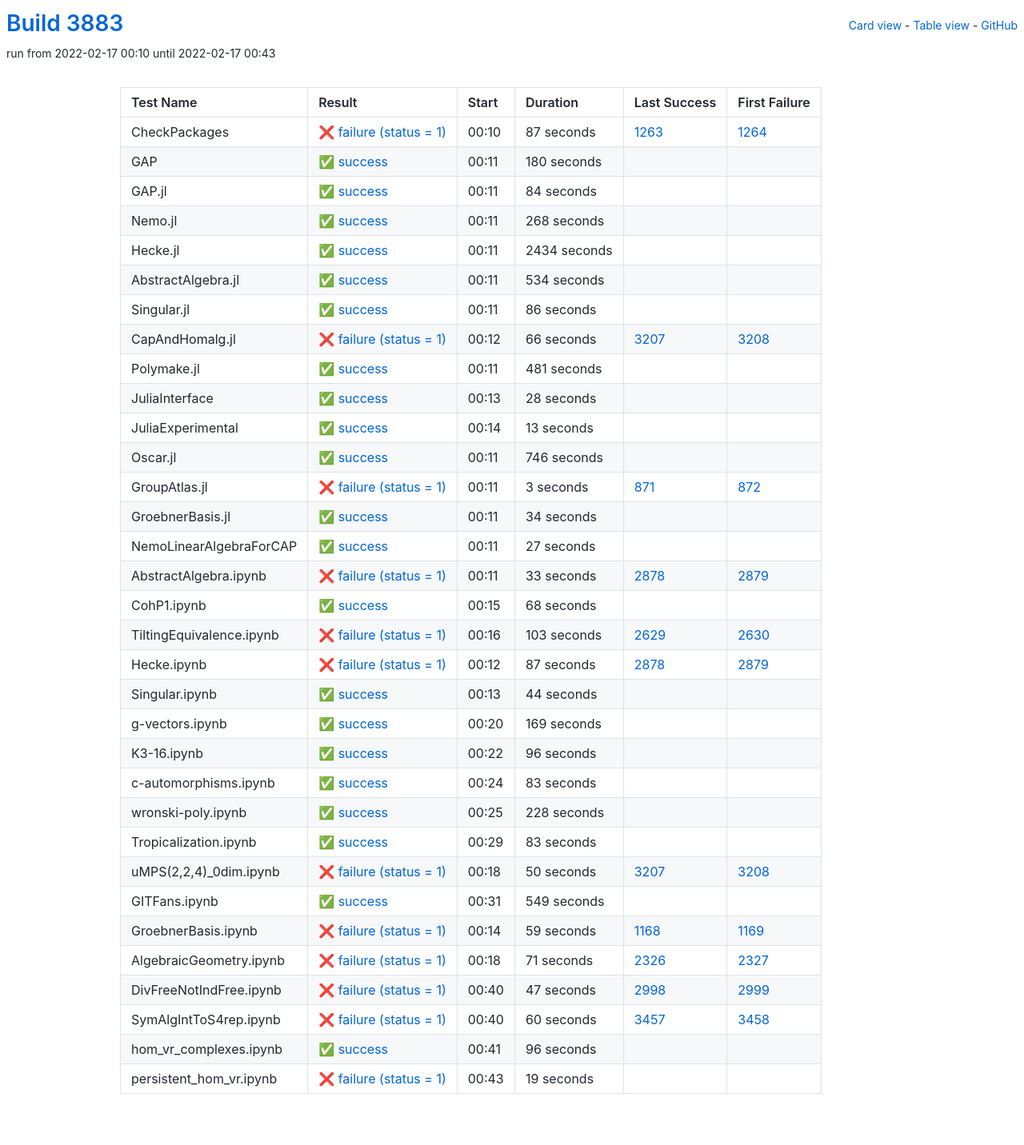
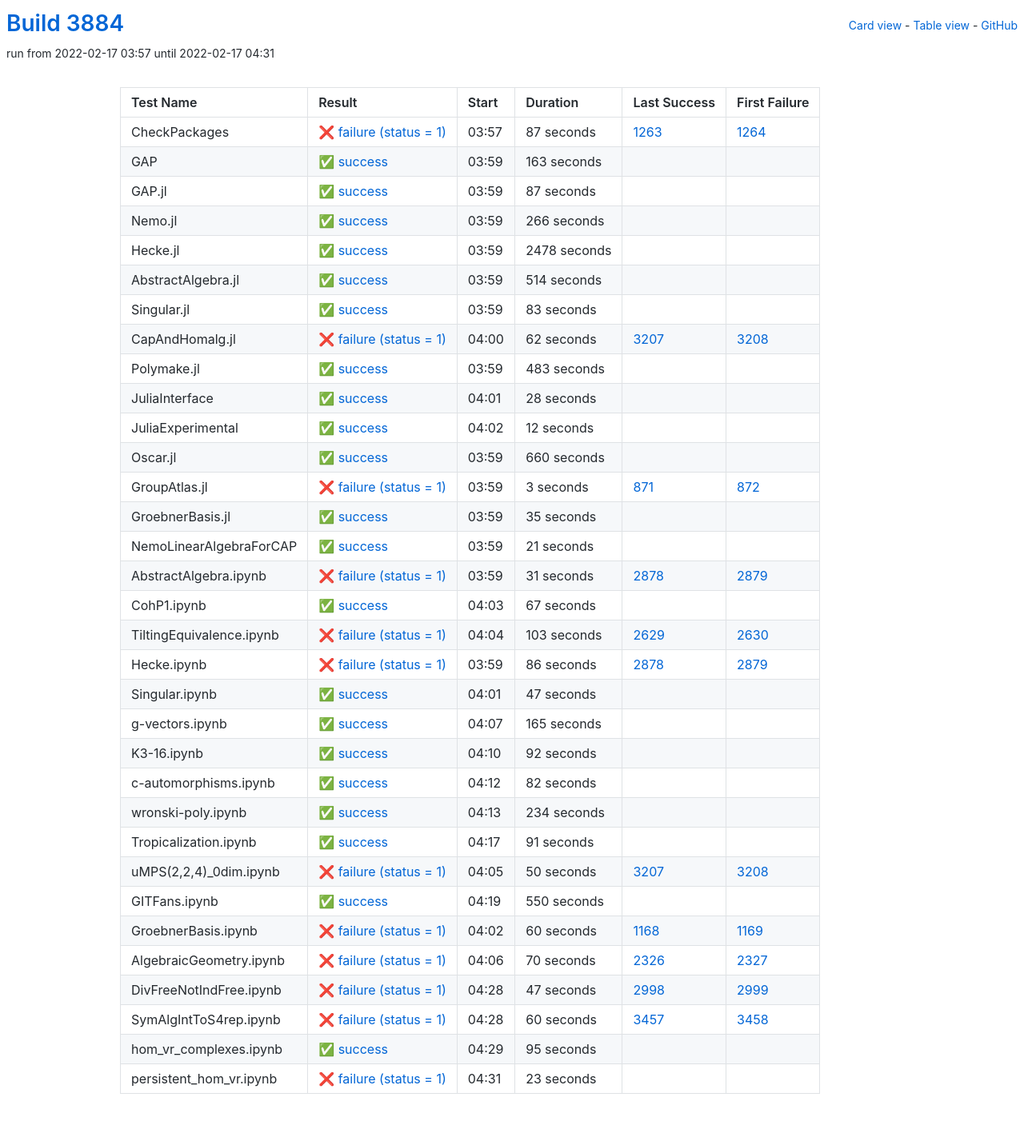
Before and after one commit to oscar-system/oscar-ci-status-stable, a Jekyll site: the page built from table.html, in a window 1280 px wide. Shown: the whole page at 80% size. Built offline with Jekyll 4.4.1, drawn with Linux system fonts in a browser that asks for light colours.

Commit message:
Build #3884

```diff
--- a/_data/ci.yml
+++ b/_data/ci.yml
@@ -1,6 +1,6 @@
 ---
-build: 3883
-build_url: https://oscarci.mathematik.uni-kl.de/job/oscar-stable/3883/
+build: 3884
+build_url: https://oscarci.mathematik.uni-kl.de/job/oscar-stable/3884/
 job: oscar-stable
 organization: oscar-system
 repo: oscar-ci-status-stable
@@ -8,8 +8,8 @@ repourl: https://github.com/oscar-system/oscar-ci-status-stable
 tests:
 - name: CheckPackages
   id: checkpackages
-  log: https://oscarci.mathematik.uni-kl.de/job/oscar-stable/3883/artifact/logs/build-3883/CheckPackages.log
-  start: 2022-02-17 00:10
+  log: https://oscarci.mathematik.uni-kl.de/job/oscar-stable/3884/artifact/logs/build-3884/CheckPackages.log
+  start: 2022-02-17 03:57
   success: false
   exitcode: 1
   status: failure
@@ -20,104 +20,104 @@ tests:
   first_failure_url: https://oscarci.mathematik.uni-kl.de/job/oscar-stable/1264/
 - name: GAP
   id: gap
-  log: https://oscarci.mathematik.uni-kl.de/job/oscar-stable/3883/artifact/logs/build-3883/GAP.log
-  start: 2022-02-17 00:11
+  log: https://oscarci.mathematik.uni-kl.de/job/oscar-stable/3884/artifact/logs/build-3884/GAP.log
+  start: 2022-02-17 03:59
   success: true
   exitcode: 0
   status: success
-  duration: 180
+  duration: 163
   last_success: false
   last_success_url:
   first_failure: false
   first_failure_url:
 - name: GAP.jl
   id: gap-jl
-  log: https://oscarci.mathematik.uni-kl.de/job/oscar-stable/3883/artifact/logs/build-3883/GAP.jl.log
-  start: 2022-02-17 00:11
+  log: https://oscarci.mathematik.uni-kl.de/job/oscar-stable/3884/artifact/logs/build-3884/GAP.jl.log
+  start: 2022-02-17 03:59
   success: true
   exitcode: 0
   status: success
-  duration: 84
+  duration: 87
   last_success: false
   last_success_url:
   first_failure: false
   first_failure_url:
 - name: Nemo.jl
   id: nemo-jl
-  log: https://oscarci.mathematik.uni-kl.de/job/oscar-stable/3883/artifact/logs/build-3883/Nemo.jl.log
-  start: 2022-02-17 00:11
+  log: https://oscarci.mathematik.uni-kl.de/job/oscar-stable/3884/artifact/logs/build-3884/Nemo.jl.log
+  start: 2022-02-17 03:59
   success: true
   exitcode: 0
   status: success
-  duration: 268
+  duration: 266
   last_success: false
   last_success_url:
   first_failure: false
   first_failure_url:
 - name: Hecke.jl
   id: hecke-jl
-  log: https://oscarci.mathematik.uni-kl.de/job/oscar-stable/3883/artifact/logs/build-3883/Hecke.jl.log
-  start: 2022-02-17 00:11
+  log: https://oscarci.mathematik.uni-kl.de/job/oscar-stable/3884/artifact/logs/build-3884/Hecke.jl.log
+  start: 2022-02-17 03:59
   success: true
   exitcode: 0
   status: success
-  duration: 2434
+  duration: 2478
   last_success: false
   last_success_url:
   first_failure: false
   first_failure_url:
 - name: AbstractAlgebra.jl
   id: abstractalgebra-jl
-  log: https://oscarci.mathematik.uni-kl.de/job/oscar-stable/3883/artifact/logs/build-3883/AbstractAlgebra.jl.log
-  start: 2022-02-17 00:11
+  log: https://oscarci.mathematik.uni-kl.de/job/oscar-stable/3884/artifact/logs/build-3884/AbstractAlgebra.jl.log
+  start: 2022-02-17 03:59
   success: true
   exitcode: 0
   status: success
-  duration: 534
+  duration: 514
   last_success: false
   last_success_url:
   first_failure: false
   first_failure_url:
 - name: Singular.jl
   id: singular-jl
-  log: https://oscarci.mathematik.uni-kl.de/job/oscar-stable/3883/artifact/logs/build-3883/Singular.jl.log
-  start: 2022-02-17 00:11
+  log: https://oscarci.mathematik.uni-kl.de/job/oscar-stable/3884/artifact/logs/build-3884/Singular.jl.log
+  start: 2022-02-17 03:59
   success: true
   exitcode: 0
   status: success
-  duration: 86
+  duration: 83
   last_success: false
   last_success_url:
   first_failure: false
   first_failure_url:
 - name: CapAndHomalg.jl
   id: capandhomalg-jl
-  log: https://oscarci.mathematik.uni-kl.de/job/oscar-stable/3883/artifact/logs/build-3883/CapAndHomalg.jl.log
-  start: 2022-02-17 00:12
+  log: https://oscarci.mathematik.uni-kl.de/job/oscar-stable/3884/artifact/logs/build-3884/CapAndHomalg.jl.log
+  start: 2022-02-17 04:00
   success: false
   exitcode: 1
   status: failure
-  duration: 66
+  duration: 62
   last_success: 3207
   last_success_url: https://oscarci.mathematik.uni-kl.de/job/oscar-stable/3207/
   first_failure: 3208
   first_failure_url: https://oscarci.mathematik.uni-kl.de/job/oscar-stable/3208/
 - name: Polymake.jl
   id: polymake-jl
-  log: https://oscarci.mathematik.uni-kl.de/job/oscar-stable/3883/artifact/logs/build-3883/Polymake.jl.log
-  start: 2022-02-17 00:11
+  log: https://oscarci.mathematik.uni-kl.de/job/oscar-stable/3884/artifact/logs/build-3884/Polymake.jl.log
+  start: 2022-02-17 03:59
   success: true
   exitcode: 0
   status: success
-  duration: 481
+  duration: 483
   last_success: false
   last_success_url:
   first_failure: false
   first_failure_url:
 - name: JuliaInterface
   id: juliainterface
-  log: https://oscarci.mathematik.uni-kl.de/job/oscar-stable/3883/artifact/logs/build-3883/JuliaInterface.log
-  start: 2022-02-17 00:13
+  log: https://oscarci.mathematik.uni-kl.de/job/oscar-stable/3884/artifact/logs/build-3884/JuliaInterface.log
+  start: 2022-02-17 04:01
   success: true
   exitcode: 0
   status: success
@@ -128,32 +128,32 @@ tests:
   first_failure_url:
 - name: JuliaExperimental
   id: juliaexperimental
-  log: https://oscarci.mathematik.uni-kl.de/job/oscar-stable/3883/artifact/logs/build-3883/JuliaExperimental.log
-  start: 2022-02-17 00:14
+  log: https://oscarci.mathematik.uni-kl.de/job/oscar-stable/3884/artifact/logs/build-3884/JuliaExperimental.log
+  start: 2022-02-17 04:02
   success: true
   exitcode: 0
   status: success
-  duration: 13
+  duration: 12
   last_success: false
   last_success_url:
   first_failure: false
   first_failure_url:
 - name: Oscar.jl
   id: oscar-jl
-  log: https://oscarci.mathematik.uni-kl.de/job/oscar-stable/3883/artifact/logs/build-3883/Oscar.jl.log
-  start: 2022-02-17 00:11
+  log: https://oscarci.mathematik.uni-kl.de/job/oscar-stable/3884/artifact/logs/build-3884/Oscar.jl.log
+  start: 2022-02-17 03:59
   success: true
   exitcode: 0
   status: success
-  duration: 746
+  duration: 660
   last_success: false
   last_success_url:
   first_failure: false
   first_failure_url:
 - name: GroupAtlas.jl
   id: groupatlas-jl
-  log: https://oscarci.mathematik.uni-kl.de/job/oscar-stable/3883/artifact/logs/build-3883/GroupAtlas.jl.log
-  start: 2022-02-17 00:11
+  log: https://oscarci.mathematik.uni-kl.de/job/oscar-stable/3884/artifact/logs/build-3884/GroupAtlas.jl.log
+  start: 2022-02-17 03:59
   success: false
   exitcode: 1
   status: failure
@@ -164,56 +164,56 @@ tests:
   first_failure_url: https://oscarci.mathematik.uni-kl.de/job/oscar-stable/872/
 - name: GroebnerBasis.jl
   id: groebnerbasis-jl
-  log: https://oscarci.mathematik.uni-kl.de/job/oscar-stable/3883/artifact/logs/build-3883/GroebnerBasis.jl.log
-  start: 2022-02-17 00:11
+  log: https://oscarci.mathematik.uni-kl.de/job/oscar-stable/3884/artifact/logs/build-3884/GroebnerBasis.jl.log
+  start: 2022-02-17 03:59
   success: true
   exitcode: 0
   status: success
-  duration: 34
+  duration: 35
   last_success: false
   last_success_url:
   first_failure: false
   first_failure_url:
 - name: NemoLinearAlgebraForCAP
   id: nemolinearalgebraforcap
-  log: https://oscarci.mathematik.uni-kl.de/job/oscar-stable/3883/artifact/logs/build-3883/NemoLinearAlgebraForCAP.log
-  start: 2022-02-17 00:11
+  log: https://oscarci.mathematik.uni-kl.de/job/oscar-stable/3884/artifact/logs/build-3884/NemoLinearAlgebraForCAP.log
+  start: 2022-02-17 03:59
   success: true
   exitcode: 0
   status: success
-  duration: 27
+  duration: 21
   last_success: false
   last_success_url:
   first_failure: false
   first_failure_url:
 - name: AbstractAlgebra.ipynb
   id: abstractalgebra-ipynb
-  log: https://oscarci.mathematik.uni-kl.de/job/oscar-stable/3883/artifact/logs/build-3883/AbstractAlgebra.ipynb.log
-  start: 2022-02-17 00:11
+  log: https://oscarci.mathematik.uni-kl.de/job/oscar-stable/3884/artifact/logs/build-3884/AbstractAlgebra.ipynb.log
+  start: 2022-02-17 03:59
   success: false
   exitcode: 1
   status: failure
-  duration: 33
+  duration: 31
   last_success: 2878
   last_success_url: https://oscarci.mathematik.uni-kl.de/job/oscar-stable/2878/
   first_failure: 2879
   first_failure_url: https://oscarci.mathematik.uni-kl.de/job/oscar-stable/2879/
 - name: CohP1.ipynb
   id: cohp1-ipynb
-  log: https://oscarci.mathematik.uni-kl.de/job/oscar-stable/3883/artifact/logs/build-3883/CohP1.ipynb.log
-  start: 2022-02-17 00:15
+  log: https://oscarci.mathematik.uni-kl.de/job/oscar-stable/3884/artifact/logs/build-3884/CohP1.ipynb.log
+  start: 2022-02-17 04:03
   success: true
   exitcode: 0
   status: success
-  duration: 68
+  duration: 67
   last_success: false
   last_success_url:
   first_failure: false
   first_failure_url:
 - name: TiltingEquivalence.ipynb
   id: tiltingequivalence-ipynb
-  log: https://oscarci.mathematik.uni-kl.de/job/oscar-stable/3883/artifact/logs/build-3883/TiltingEquivalence.ipynb.log
-  start: 2022-02-17 00:16
+  log: https://oscarci.mathematik.uni-kl.de/job/oscar-stable/3884/artifact/logs/build-3884/TiltingEquivalence.ipynb.log
+  start: 2022-02-17 04:04
   success: false
   exitcode: 1
   status: failure
@@ -224,92 +224,92 @@ tests:
   first_failure_url: https://oscarci.mathematik.uni-kl.de/job/oscar-stable/2630/
 - name: Hecke.ipynb
   id: hecke-ipynb
-  log: https://oscarci.mathematik.uni-kl.de/job/oscar-stable/3883/artifact/logs/build-3883/Hecke.ipynb.log
-  start: 2022-02-17 00:12
+  log: https://oscarci.mathematik.uni-kl.de/job/oscar-stable/3884/artifact/logs/build-3884/Hecke.ipynb.log
+  start: 2022-02-17 03:59
   success: false
   exitcode: 1
   status: failure
-  duration: 87
+  duration: 86
   last_success: 2878
   last_success_url: https://oscarci.mathematik.uni-kl.de/job/oscar-stable/2878/
   first_failure: 2879
   first_failure_url: https://oscarci.mathematik.uni-kl.de/job/oscar-stable/2879/
 - name: Singular.ipynb
   id: singular-ipynb
-  log: https://oscarci.mathematik.uni-kl.de/job/oscar-stable/3883/artifact/logs/build-3883/Singular.ipynb.log
-  start: 2022-02-17 00:13
+  log: https://oscarci.mathematik.uni-kl.de/job/oscar-stable/3884/artifact/logs/build-3884/Singular.ipynb.log
+  start: 2022-02-17 04:01
   success: true
   exitcode: 0
   status: success
-  duration: 44
+  duration: 47
   last_success: false
   last_success_url:
   first_failure: false
   first_failure_url:
 - name: g-vectors.ipynb
   id: g-vectors-ipynb
-  log: https://oscarci.mathematik.uni-kl.de/job/oscar-stable/3883/artifact/logs/build-3883/g-vectors.ipynb.log
-  start: 2022-02-17 00:20
+  log: https://oscarci.mathematik.uni-kl.de/job/oscar-stable/3884/artifact/logs/build-3884/g-vectors.ipynb.log
+  start: 2022-02-17 04:07
   success: true
   exitcode: 0
   status: success
-  duration: 169
+  duration: 165
   last_success: false
   last_success_url:
   first_failure: false
   first_failure_url:
 - name: K3-16.ipynb
   id: k3-16-ipynb
-  log: https://oscarci.mathematik.uni-kl.de/job/oscar-stable/3883/artifact/logs/build-3883/K3-16.ipynb.log
-  start: 2022-02-17 00:22
+  log: https://oscarci.mathematik.uni-kl.de/job/oscar-stable/3884/artifact/logs/build-3884/K3-16.ipynb.log
+  start: 2022-02-17 04:10
   success: true
   exitcode: 0
   status: success
-  duration: 96
+  duration: 92
   last_success: false
   last_success_url:
   first_failure: false
   first_failure_url:
 - name: c-automorphisms.ipynb
   id: c-automorphisms-ipynb
-  log: https://oscarci.mathematik.uni-kl.de/job/oscar-stable/3883/artifact/logs/build-3883/c-automorphisms.ipynb.log
-  start: 2022-02-17 00:24
+  log: https://oscarci.mathematik.uni-kl.de/job/oscar-stable/3884/artifact/logs/build-3884/c-automorphisms.ipynb.log
+  start: 2022-02-17 04:12
   success: true
   exitcode: 0
   status: success
-  duration: 83
+  duration: 82
   last_success: false
   last_success_url:
   first_failure: false
   first_failure_url:
 - name: wronski-poly.ipynb
   id: wronski-poly-ipynb
-  log: https://oscarci.mathematik.uni-kl.de/job/oscar-stable/3883/artifact/logs/build-3883/wronski-poly.ipynb.log
-  start: 2022-02-17 00:25
+  log: https://oscarci.mathematik.uni-kl.de/job/oscar-stable/3884/artifact/logs/build-3884/wronski-poly.ipynb.log
+  start: 2022-02-17 04:13
   success: true
   exitcode: 0
   status: success
-  duration: 228
+  duration: 234
   last_success: false
   last_success_url:
   first_failure: false
   first_failure_url:
 - name: Tropicalization.ipynb
   id: tropicalization-ipynb
-  log: https://oscarci.mathematik.uni-kl.de/job/oscar-stable/3883/artifact/logs/build-3883/Tropicalization.ipynb.log
-  start: 2022-02-17 00:29
+  log: https://oscarci.mathematik.uni-kl.de/job/oscar-stable/3884/artifact/logs/build-3884/Tropicalization.ipynb.log
+  start: 2022-02-17 04:17
   success: true
   exitcode: 0
   status: success
-  duration: 83
+  duration: 91
   last_success: false
   last_success_url:
   first_failure: false
   first_failure_url:
 - name: uMPS(2,2,4)_0dim.ipynb
   id: umps-2-2-4-0dim-ipynb
-  log: https://oscarci.mathematik.uni-kl.de/job/oscar-stable/3883/artifact/logs/build-3883/uMPS-2-2-4-_0dim.ipynb.log
-  start: 2022-02-17 00:18
+  log: https://oscarci.mathematik.uni-kl.de/job/oscar-stable/3884/artifact/logs/build-3884/uMPS-2-2-4-_0dim.ipynb.log
+  start: 2022-02-17 04:05
   success: false
   exitcode: 1
   status: failure
@@ -320,44 +320,44 @@ tests:
   first_failure_url: https://oscarci.mathematik.uni-kl.de/job/oscar-stable/3208/
 - name: GITFans.ipynb
   id: gitfans-ipynb
-  log: https://oscarci.mathematik.uni-kl.de/job/oscar-stable/3883/artifact/logs/build-3883/GITFans.ipynb.log
-  start: 2022-02-17 00:31
+  log: https://oscarci.mathematik.uni-kl.de/job/oscar-stable/3884/artifact/logs/build-3884/GITFans.ipynb.log
+  start: 2022-02-17 04:19
   success: true
   exitcode: 0
   status: success
-  duration: 549
+  duration: 550
   last_success: false
   last_success_url:
   first_failure: false
   first_failure_url:
 - name: GroebnerBasis.ipynb
   id: groebnerbasis-ipynb
-  log: https://oscarci.mathematik.uni-kl.de/job/oscar-stable/3883/artifact/logs/build-3883/GroebnerBasis.ipynb.log
-  start: 2022-02-17 00:14
+  log: https://oscarci.mathematik.uni-kl.de/job/oscar-stable/3884/artifact/logs/build-3884/GroebnerBasis.ipynb.log
+  start: 2022-02-17 04:02
   success: false
   exitcode: 1
   status: failure
-  duration: 59
+  duration: 60
   last_success: 1168
   last_success_url: https://oscarci.mathematik.uni-kl.de/job/oscar-stable/1168/
   first_failure: 1169
   first_failure_url: https://oscarci.mathematik.uni-kl.de/job/oscar-stable/1169/
 - name: AlgebraicGeometry.ipynb
   id: algebraicgeometry-ipynb
-  log: https://oscarci.mathematik.uni-kl.de/job/oscar-stable/3883/artifact/logs/build-3883/AlgebraicGeometry.ipynb.log
-  start: 2022-02-17 00:18
+  log: https://oscarci.mathematik.uni-kl.de/job/oscar-stable/3884/artifact/logs/build-3884/AlgebraicGeometry.ipynb.log
+  start: 2022-02-17 04:06
   success: false
   exitcode: 1
   status: failure
-  duration: 71
+  duration: 70
   last_success: 2326
   last_success_url: https://oscarci.mathematik.uni-kl.de/job/oscar-stable/2326/
   first_failure: 2327
   first_failure_url: https://oscarci.mathematik.uni-kl.de/job/oscar-stable/2327/
 - name: DivFreeNotIndFree.ipynb
   id: divfreenotindfree-ipynb
-  log: https://oscarci.mathematik.uni-kl.de/job/oscar-stable/3883/artifact/logs/build-3883/DivFreeNotIndFree.ipynb.log
-  start: 2022-02-17 00:40
+  log: https://oscarci.mathematik.uni-kl.de/job/oscar-stable/3884/artifact/logs/build-3884/DivFreeNotIndFree.ipynb.log
+  start: 2022-02-17 04:28
   success: false
   exitcode: 1
   status: failure
@@ -368,8 +368,8 @@ tests:
   first_failure_url: https://oscarci.mathematik.uni-kl.de/job/oscar-stable/2999/
 - name: SymAlgIntToS4rep.ipynb
   id: symalginttos4rep-ipynb
-  log: https://oscarci.mathematik.uni-kl.de/job/oscar-stable/3883/artifact/logs/build-3883/SymAlgIntToS4rep.ipynb.log
-  start: 2022-02-17 00:40
+  log: https://oscarci.mathematik.uni-kl.de/job/oscar-stable/3884/artifact/logs/build-3884/SymAlgIntToS4rep.ipynb.log
+  start: 2022-02-17 04:28
   success: false
   exitcode: 1
   status: failure
@@ -380,24 +380,24 @@ tests:
   first_failure_url: https://oscarci.mathematik.uni-kl.de/job/oscar-stable/3458/
 - name: hom_vr_complexes.ipynb
   id: hom-vr-complexes-ipynb
-  log: https://oscarci.mathematik.uni-kl.de/job/oscar-stable/3883/artifact/logs/build-3883/hom_vr_complexes.ipynb.log
-  start: 2022-02-17 00:41
+  log: https://oscarci.mathematik.uni-kl.de/job/oscar-stable/3884/artifact/logs/build-3884/hom_vr_complexes.ipynb.log
+  start: 2022-02-17 04:29
   success: true
   exitcode: 0
   status: success
-  duration: 96
+  duration: 95
   last_success: false
   last_success_url:
   first_failure: false
   first_failure_url:
 - name: persistent_hom_vr.ipynb
   id: persistent-hom-vr-ipynb
-  log: https://oscarci.mathematik.uni-kl.de/job/oscar-stable/3883/artifact/logs/build-3883/persistent_hom_vr.ipynb.log
-  start: 2022-02-17 00:43
+  log: https://oscarci.mathematik.uni-kl.de/job/oscar-stable/3884/artifact/logs/build-3884/persistent_hom_vr.ipynb.log
+  start: 2022-02-17 04:31
   success: false
   exitcode: 1
   status: failure
-  duration: 19
+  duration: 23
   last_success: false
   last_success_url:
   first_failure: false
```
Also changed, not shown: README.md.
